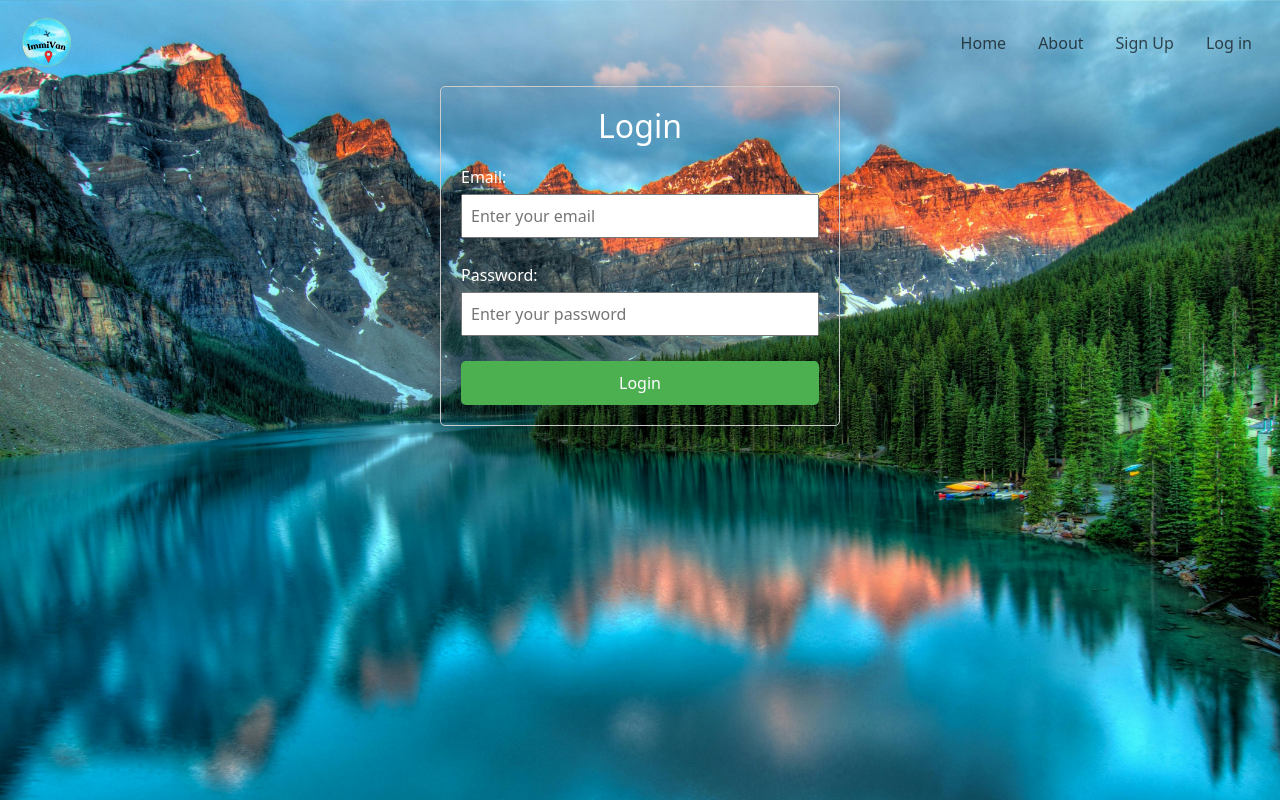
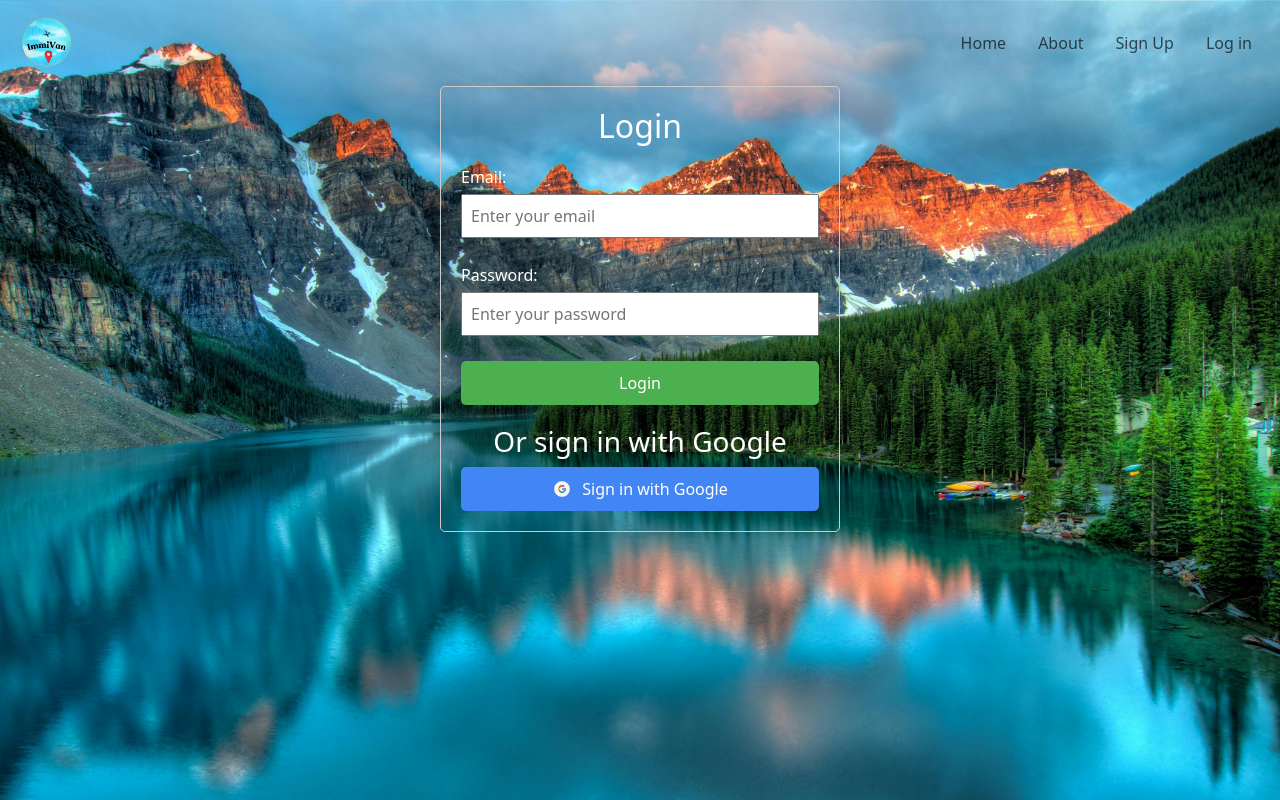
Before and after one commit to AlexCodes100/2650-FinalProject, a React (Create React App) app in the folder client/: page /loginSelection in a window 1280 px wide. Built offline with nearby package versions, Linux system fonts and the light colour scheme; no server answers.

Commit message:
added ip

```diff
--- a/client/src/Pages/LoginSelectionPage.js
+++ b/client/src/Pages/LoginSelectionPage.js
@@ -8,7 +8,7 @@ const LoginSelectionPage = () => {
   const [email, setEmail] = useState('');
   const [password, setPassword] = useState('');
   const navigate = useNavigate();
-  const apiUrl = 'http://server:3000/';
+  const apiUrl = process.env.REACT_APP_API_URL;
 
 
   useEffect(() => {
@@ -119,13 +119,13 @@ const LoginSelectionPage = () => {
           </div>
           <button type="submit">Login</button>
         </form>
-        {/* <div className="google-sign-in">
+        <div className="google-sign-in">
           <h3>Or sign in with Google</h3>
           <button onClick={handleGoogleSignIn} className="google-button">
             <img src="/photos/google-logo.png" alt="Google logo" className="google-logo" />
             Sign in with Google
           </button>
-        </div> */}
+        </div>
       </div>
     </>
   );
```
Also changed, not shown: 1 other file (tests, documents, lock files or other folders).
